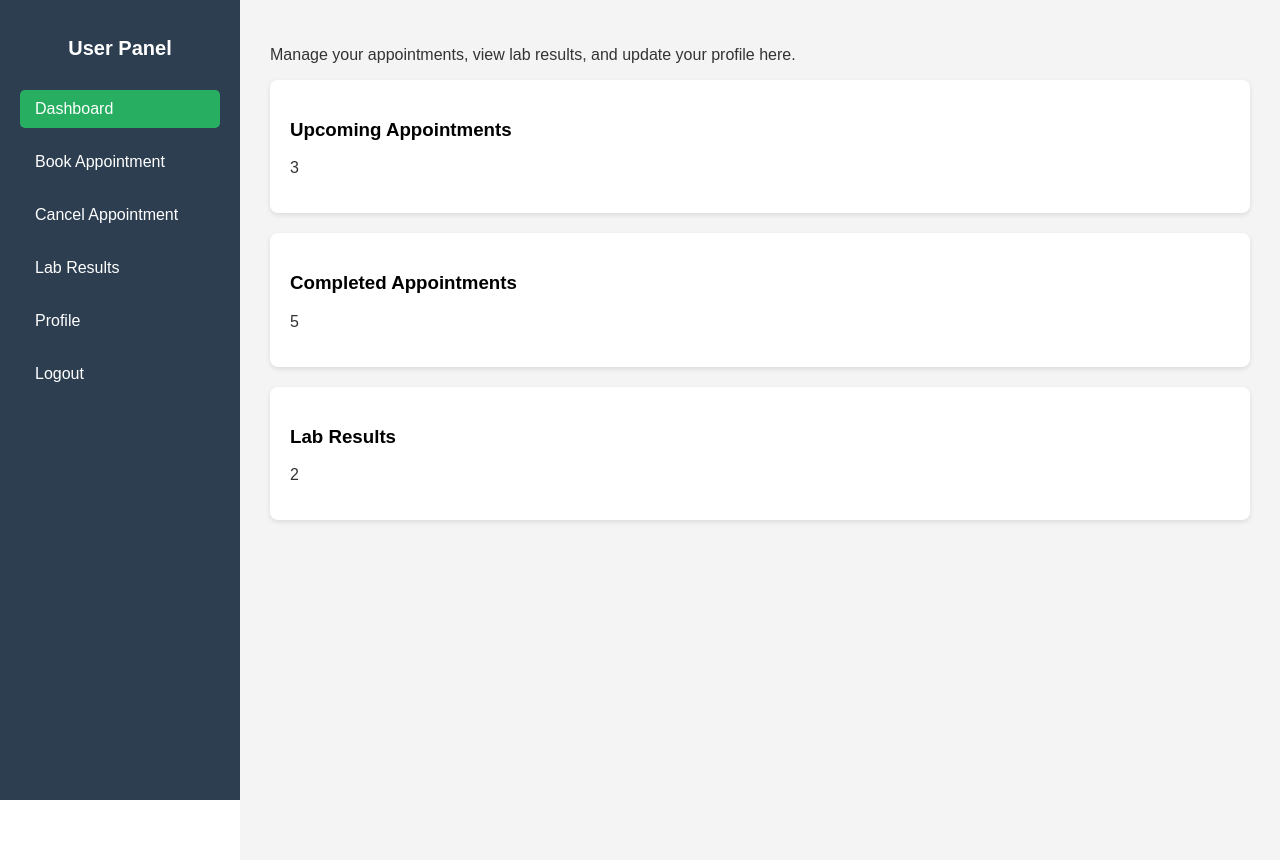
After one commit to Rafeeuzzaman-Dihan/hospital-management-system, a PHP site: page /patient/dashboard.php in a window 1280 px wide. The commit adds this page. Run offline with PHP 8.4, Linux system fonts and the light colour scheme.

Commit message:
Refactor patient dashboard and user management: update layout, improve sidebar navigation, and enhance registration validation

```diff
--- a/admin/manage-lab-assistants.php
+++ b/admin/manage-lab-assistants.php
@@ -11,7 +11,7 @@ if ($_SERVER['REQUEST_METHOD'] == 'POST' && isset($_POST['add_lab'])) {
     $password   = password_hash($_POST['password'], PASSWORD_DEFAULT);
     $position   = $_POST['position'];
 
-    // Insert user
+    // Insert patient
     $stmt = $conn->prepare("INSERT INTO users (first_name, last_name, username, email, password, role) VALUES (?, ?, ?, ?, ?, 'lab')");
     $stmt->execute([$first_name, $last_name, $username, $email, $password]);
     $user_id = $conn->lastInsertId();
--- a/admin/manage-users.php
+++ b/admin/manage-users.php
@@ -23,7 +23,7 @@ if ($_SERVER['REQUEST_METHOD'] == 'POST' && isset($_POST['user_id'])) {
 if (isset($_GET['delete_id'])) {
     $delete_id = $_GET['delete_id'];
 
-    // Delete user
+    // Delete patient
     $stmt = $conn->prepare("DELETE FROM users WHERE id = ?");
     $stmt->execute([$delete_id]);
 
--- a/auth/login.php
+++ b/auth/login.php
@@ -8,7 +8,7 @@ if ($_SERVER["REQUEST_METHOD"] == "POST") {
     $username = trim($_POST['username']);
     $password = trim($_POST['password']);
 
-    // Check user in DB
+    // Check patient in DB
     $stmt = $conn->prepare("SELECT * FROM users WHERE username = :username");
     $stmt->bindParam(":username", $username);
     $stmt->execute();
@@ -30,8 +30,8 @@ if ($_SERVER["REQUEST_METHOD"] == "POST") {
                 case 'doctor':
                     header("Location: ../doctor/dashboard.php");
                     exit;
-                case 'user':
-                    header("Location: ../user/dashboard.php");
+                case 'patient':
+                    header("Location: ../patient/dashboard.php");
                     exit;
                 case 'lab':
                     header("Location: ../lab/dashboard.php");
--- a/css/patient-dashboard.css
+++ b/css/patient-dashboard.css
@@ -1,73 +1,70 @@
-.dashboard-container {
-    display: flex;
-    min-height: 100vh;
-}
-
+/* Sidebar */
 .sidebar {
-    width: 220px;
-    background-color: #16a085;
+    width: 240px;
+    position: fixed;
+    height: 100%;
+    background: #2c3e50;
     color: #fff;
     padding: 20px;
+    box-sizing: border-box;
+    font-family: Arial, sans-serif;
 }
 
 .sidebar h2 {
-    margin-bottom: 20px;
-    font-size: 18px;
+    font-size: 20px;
+    margin-bottom: 30px;
     text-align: center;
 }
 
 .sidebar ul {
     list-style: none;
     padding: 0;
+    margin: 0;
 }
 
 .sidebar ul li {
-    margin: 15px 0;
+    margin-bottom: 15px;
 }
 
 .sidebar ul li a {
+    display: block;
+    padding: 10px 15px;
     color: #fff;
     text-decoration: none;
-    font-size: 15px;
+    border-radius: 5px;
+    transition: 0.3s;
 }
 
 .sidebar ul li a:hover {
-    text-decoration: underline;
+    background-color: #34495e;
 }
 
-.main-content {
-    flex: 1;
-    padding: 30px;
-    background: #f5f7fa;
+.sidebar ul li a.active {
+    background-color: #27ae60;
 }
 
-.main-content h1 {
-    margin-bottom: 10px;
+/* Main content */
+.dashboard-container {
+    margin-left: 240px; /* offset for sidebar */
+    padding: 30px;
+    font-family: Arial, sans-serif;
+    background: #f4f4f4;
+    min-height: 100vh;
 }
 
-.cards {
-    display: grid;
-    grid-template-columns: repeat(auto-fit, minmax(200px, 1fr));
-    gap: 20px;
-    margin-top: 30px;
+.dashboard-container h1 {
+    margin-bottom: 15px;
+    color: #2c3e50;
 }
 
-.card {
-    background: #fff;
-    padding: 20px;
-    border-radius: 8px;
-    box-shadow: 0 2px 5px rgba(0,0,0,0.1);
-    text-align: center;
-}
-
-.card h3 {
-    margin-bottom: 10px;
+.dashboard-container p {
     font-size: 16px;
     color: #333;
 }
-
-.card p {
-    font-size: 20px;
-    font-weight: bold;
-    color: #16a085;
+.card {
+    background: #fff;
+    border-radius: 8px;
+    box-shadow: 0 2px 5px rgba(0,0,0,0.1);
+    padding: 20px;
+    margin-bottom: 20px;
 }
--- /dev/null
+++ b/includes/user-sidebar.php
@@ -0,0 +1,11 @@
+<aside class="sidebar">
+    <h2>User Panel</h2>
+    <ul>
+        <li><a href="dashboard.php" class="<?= basename($_SERVER['PHP_SELF']) == 'dashboard.php' ? 'active' : '' ?>">Dashboard</a></li>
+        <li><a href="book-appointment.php" class="<?= basename($_SERVER['PHP_SELF']) == 'book-appointment.php' ? 'active' : '' ?>">Book Appointment</a></li>
+        <li><a href="cancel-appointment.php" class="<?= basename($_SERVER['PHP_SELF']) == 'cancel-appointment.php' ? 'active' : '' ?>">Cancel Appointment</a></li>
+        <li><a href="lab-results.php" class="<?= basename($_SERVER['PHP_SELF']) == 'lab-results.php' ? 'active' : '' ?>">Lab Results</a></li>
+        <li><a href="profile.php" class="<?= basename($_SERVER['PHP_SELF']) == 'profile.php' ? 'active' : '' ?>">Profile</a></li>
+        <li><a href="../auth/logout.php">Logout</a></li>
+    </ul>
+</aside>
--- /dev/null
+++ b/patient/dashboard.php
@@ -0,0 +1,24 @@
+<?php
+include "../includes/user-sidebar.php";
+?>
+<link rel="stylesheet" href="../css/navbar.css">
+<link rel="stylesheet" href="../css/patient-dashboard.css">
+
+<div class="dashboard-container">
+    <p>Manage your appointments, view lab results, and update your profile here.</p>
+
+    <div class="cards">
+        <div class="card">
+            <h3>Upcoming Appointments</h3>
+            <p>3</p>
+        </div>
+        <div class="card">
+            <h3>Completed Appointments</h3>
+            <p>5</p>
+        </div>
+        <div class="card">
+            <h3>Lab Results</h3>
+            <p>2</p>
+        </div>
+    </div>
+</div>
```
Also changed, not shown: auth/register.php (+65 -24 lines), user/dashboard.php (deleted, +0 -40 lines).
